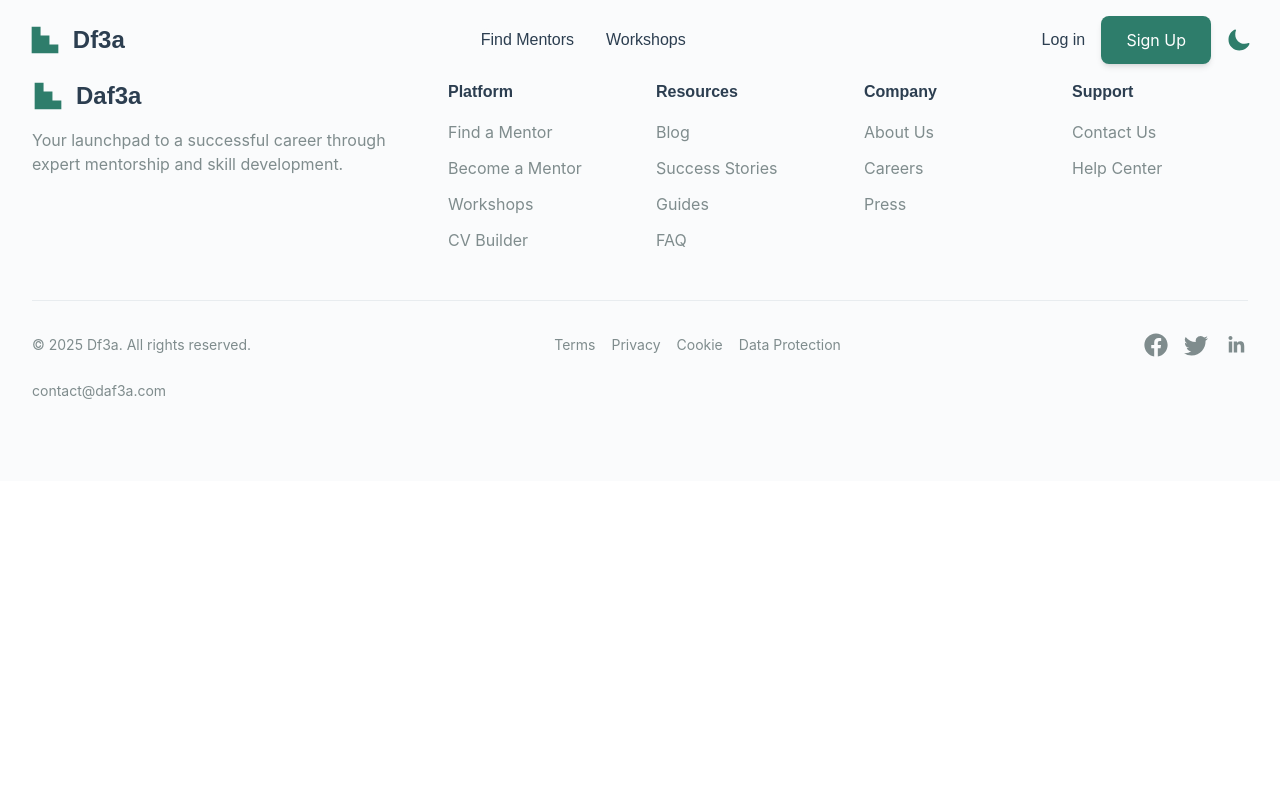
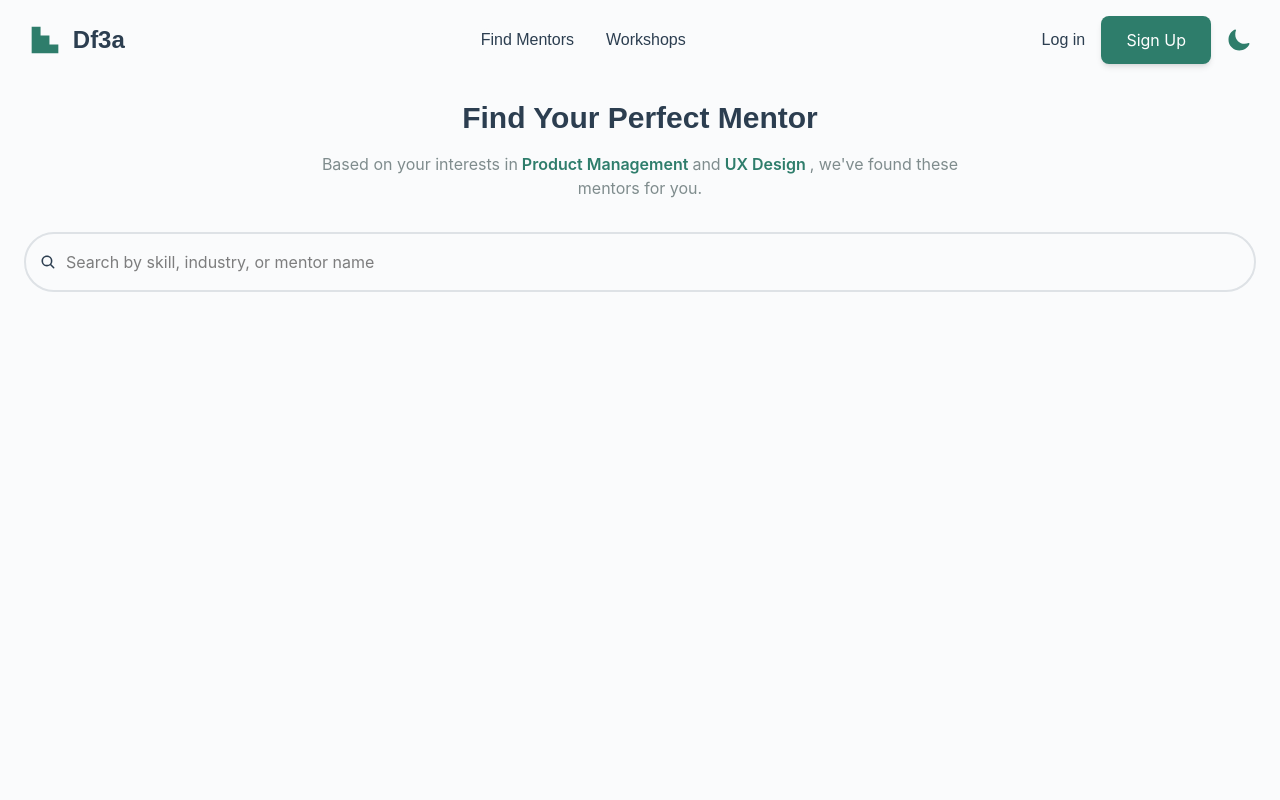
Before and after one commit to abdallaskar/Daf3a, a React (Vite) app: page /FindMentors in a window 1280 px wide. Shown: the top 800 px of the page. Built offline with nearby package versions, Linux system fonts and the light colour scheme.

Commit message:
FindMentors Header UI

```diff
--- a/src/index.css
+++ b/src/index.css
@@ -412,8 +412,8 @@ body {
 
 /* Focus States */
 *:focus {
-  outline: 2px solid var(--primary-brand);
-  outline-offset: 2px;
+  outline: 3px solid var(--primary-brand);
+  outline-offset: -1px;
 }
 *:focus:not(:focus-visible) {
   outline: none;
--- a/src/pages/FindMentors/FindMentors.jsx
+++ b/src/pages/FindMentors/FindMentors.jsx
@@ -1,9 +1,23 @@
+
+import FindMentorsHeader from "./FindMentorsHeader";
+import FindMentorsInput from "./FindMentorsInput";
+
 function FindMentors() {
-    return (
-        <div>
+  return (
+    <>
+      <div className="relative bg-background flex size-full min-h-screen flex-col overflow-x-hidden">
+        <div className="layout-container flex h-full grow flex-col">
+          <main className="flex-1 container mx-auto px-6 py-10">
+            <div className="flex flex-col gap-8">
+              <FindMentorsHeader />
+              <FindMentorsInput />
 
+            </div>
+          </main>
         </div>
-    )
+      </div>
+    </>
+  );
 }
 
-export default FindMentors
+export default FindMentors;
--- /dev/null
+++ b/src/pages/FindMentors/FindMentorsHeader.jsx
@@ -0,0 +1,20 @@
+function FindMentorsHeader() {
+  return (
+    <div className="flex flex-col mt-15 gap-4 text-center">
+      <h2 className="text-3xl font-bold font-poppins text-primary">
+        Find Your Perfect Mentor
+      </h2>
+      <p className="text-secondary max-w-2xl mx-auto">
+        Based on your interests in
+        <span className="font-semibold text-brand mx-1">
+          Product Management
+        </span>
+        and
+        <span className="font-semibold text-brand mx-1">UX Design</span>, we've
+        found these mentors for you.
+      </p>
+    </div>
+  );
+}
+
+export default FindMentorsHeader;
--- /dev/null
+++ b/src/pages/FindMentors/FindMentorsInput.jsx
@@ -0,0 +1,19 @@
+import { IoSearch } from "react-icons/io5";
+function FindMentorsInput() {
+  return (
+    <>
+      <div className="relative">
+        <input
+          className="w-full pl-10 pr-4 py-4 rounded-full border-2 border-input focus:outline-none focus:border-primary transition-colors"
+          placeholder="Search by skill, industry, or mentor name"
+          type="text"
+        />
+        <div className="absolute inset-y-0 left-0 pl-4 flex items-center pointer-events-none">
+          <IoSearch  className="text-primary"/>
+        </div>
+      </div>
+    </>
+  );
+}
+
+export default FindMentorsInput;
```
Also changed, not shown: src/pages/FindMentors/FindAllMentors.jsx (added), src/pages/FindMentors/MentorCard.jsx (added).
